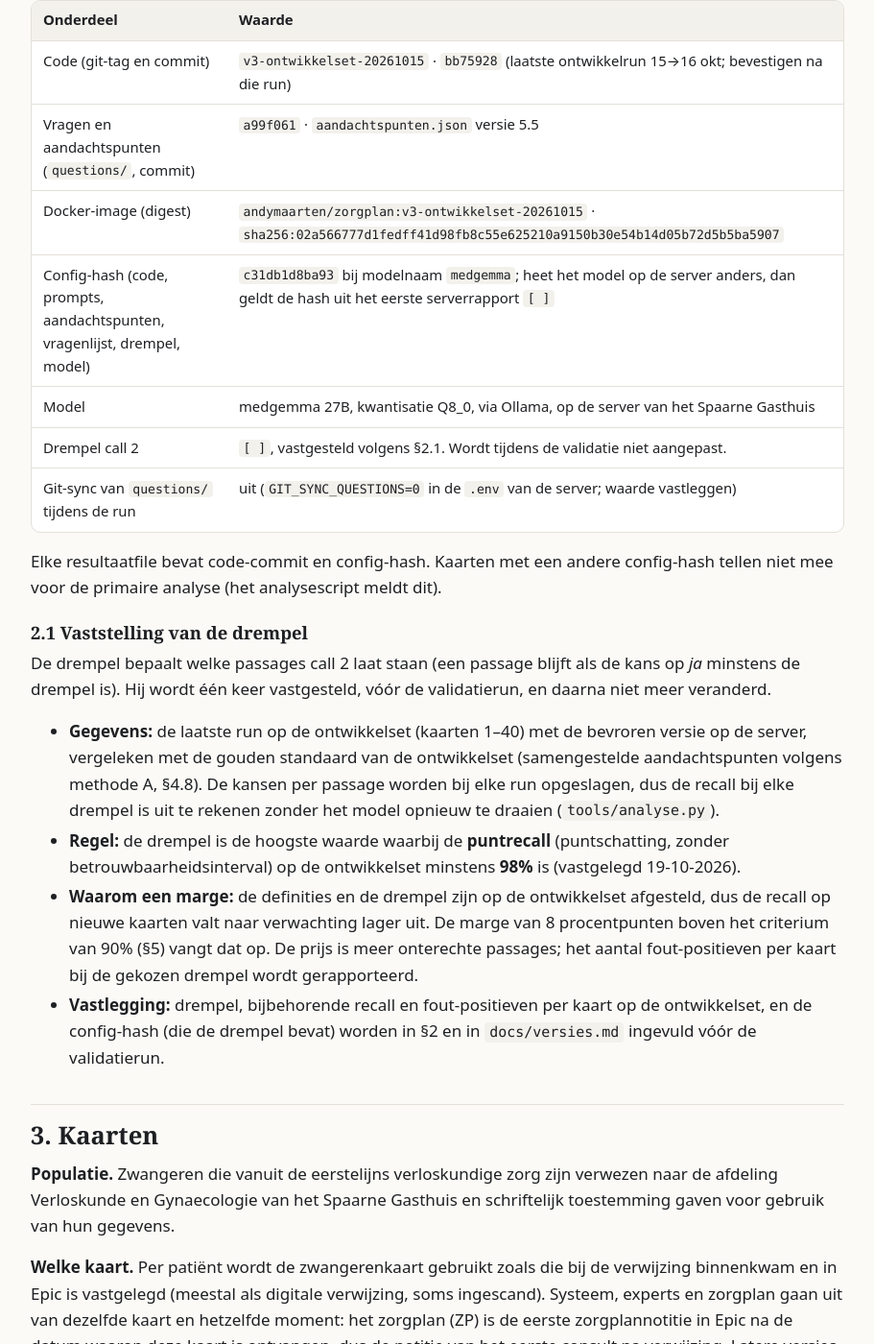
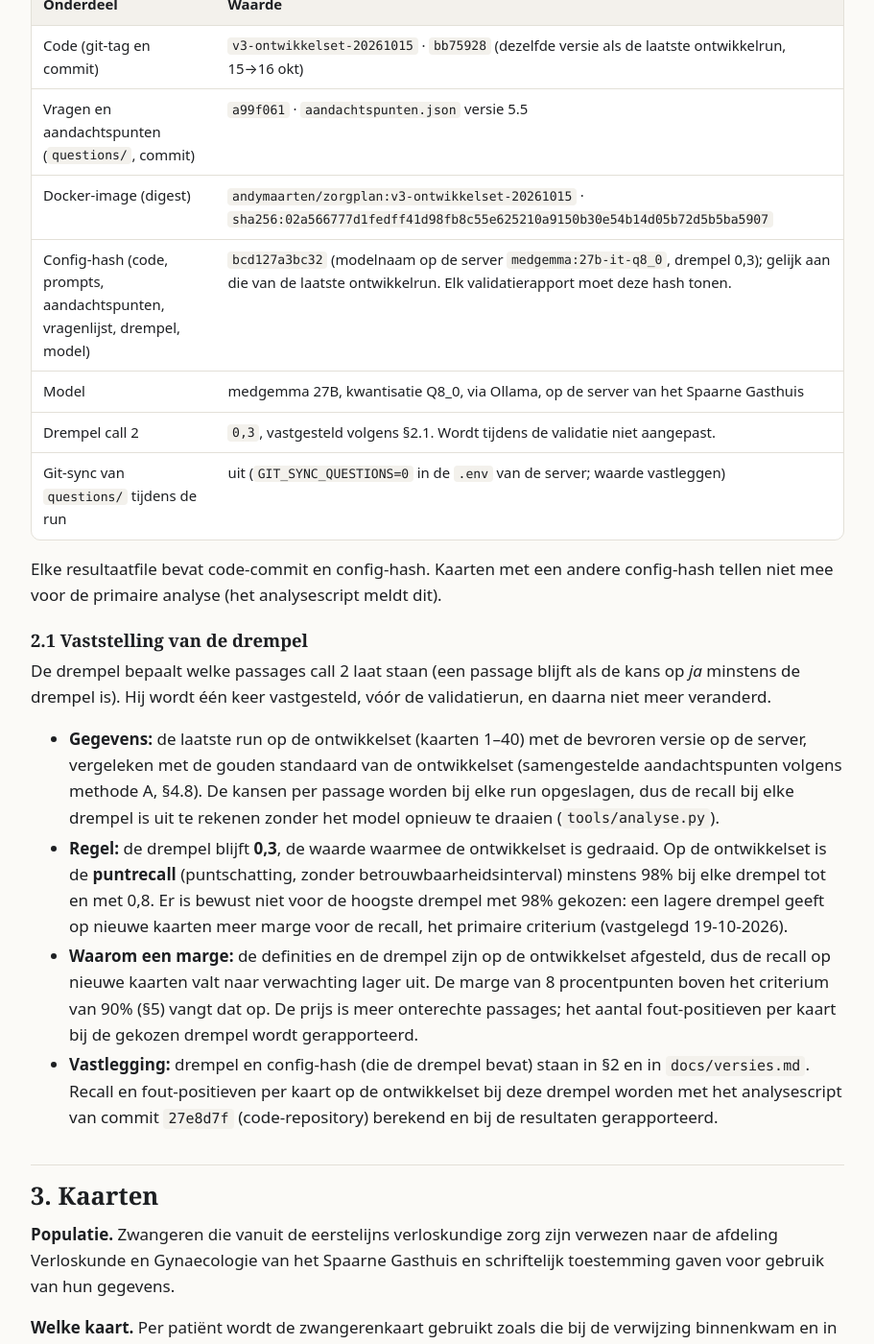
Before and after one commit to Andymaarten/ZwangerenkaartAI, a Jekyll site: the page built from docs/validatieprotocol.md, in a window 1280 px wide and 1400 px high, scrolled down 829 px. Shown: the whole window at 96% size, without its empty margins (184-1095 px from the left). Built offline with Jekyll 4.4.1, drawn with Linux system fonts in a browser that asks for light colours; some of the changed text lies outside the part shown.

Commit message:
19-10-2026: validatieprotocol vastgesteld (drempel 0,3, config-hash bcd127a3bc32) vóór de validatierun

```diff
--- a/docs/validatieprotocol.md
+++ b/docs/validatieprotocol.md
@@ -4,10 +4,8 @@ title: Validatieprotocol
 
 # Validatieprotocol ZwangerenkaartAI
 
-**Status: CONCEPT.** Dit protocol wordt vóór de validatierun gecommit. De commit-datum en -hash in deze repository gelden
-als preregistratie. Afwijkingen na die commit staan met datum en reden in §12.
-
-Velden tussen `[ ]` worden ingevuld vóór de commit.
+**Status: VASTGESTELD op 19-10-2026**, vóór de validatierun. De commit-datum en -hash van deze versie (GitHub-release
+`validatieprotocol-2026-10-19`) gelden als preregistratie. Afwijkingen daarna staan met datum en reden in §12.
 
 ---
 
@@ -32,12 +30,12 @@ De versie wordt bevroren vóór de run en verandert daarna niet.
 
 | Onderdeel | Waarde |
 |---|---|
-| Code (git-tag en commit) | `v3-ontwikkelset-20261015` · `bb75928` (laatste ontwikkelrun 15→16 okt; bevestigen na die run) |
+| Code (git-tag en commit) | `v3-ontwikkelset-20261015` · `bb75928` (dezelfde versie als de laatste ontwikkelrun, 15→16 okt) |
 | Vragen en aandachtspunten (`questions/`, commit) | `a99f061` · `aandachtspunten.json` versie 5.5 |
 | Docker-image (digest) | `andymaarten/zorgplan:v3-ontwikkelset-20261015` · `sha256:02a566777d1fedff41d98fb8c55e625210a9150b30e54b14d05b72d5b5ba5907` |
-| Config-hash (code, prompts, aandachtspunten, vragenlijst, drempel, model) | `c31db1d8ba93` bij modelnaam `medgemma`; heet het model op de server anders, dan geldt de hash uit het eerste serverrapport `[ ]` |
+| Config-hash (code, prompts, aandachtspunten, vragenlijst, drempel, model) | `bcd127a3bc32` (modelnaam op de server `medgemma:27b-it-q8_0`, drempel 0,3); gelijk aan die van de laatste ontwikkelrun. Elk validatierapport moet deze hash tonen. |
 | Model | medgemma 27B, kwantisatie Q8_0, via Ollama, op de server van het Spaarne Gasthuis |
-| Drempel call 2 | `[ ]`, vastgesteld volgens §2.1. Wordt tijdens de validatie niet aangepast. |
+| Drempel call 2 | `0,3`, vastgesteld volgens §2.1. Wordt tijdens de validatie niet aangepast. |
 | Git-sync van `questions/` tijdens de run | uit (`GIT_SYNC_QUESTIONS=0` in de `.env` van de server; waarde vastleggen) |
 
 Elke resultaatfile bevat code-commit en config-hash. Kaarten met een andere config-hash tellen niet mee voor de primaire
@@ -52,12 +50,16 @@ Hij wordt één keer vastgesteld, vóór de validatierun, en daarna niet meer ve
   gouden standaard van de ontwikkelset (samengestelde aandachtspunten volgens methode A, §4.8). De kansen per passage
   worden bij elke run opgeslagen, dus de recall bij elke drempel is uit te rekenen zonder het model opnieuw te draaien
   (`tools/analyse.py`).
-- **Regel:** de drempel is de hoogste waarde waarbij de **puntrecall** (puntschatting, zonder betrouwbaarheidsinterval) op de ontwikkelset minstens **98%** is (vastgelegd 19-10-2026).
+- **Regel:** de drempel blijft **0,3**, de waarde waarmee de ontwikkelset is gedraaid. Op de ontwikkelset is de
+  **puntrecall** (puntschatting, zonder betrouwbaarheidsinterval) minstens 98% bij elke drempel tot en met 0,8. Er is
+  bewust niet voor de hoogste drempel met 98% gekozen: een lagere drempel geeft op nieuwe kaarten meer marge voor de
+  recall, het primaire criterium (vastgelegd 19-10-2026).
 - **Waarom een marge:** de definities en de drempel zijn op de ontwikkelset afgesteld, dus de recall op nieuwe kaarten
   valt naar verwachting lager uit. De marge van 8 procentpunten boven het criterium van 90% (§5) vangt dat op. De prijs is meer onterechte
   passages; het aantal fout-positieven per kaart bij de gekozen drempel wordt gerapporteerd.
-- **Vastlegging:** drempel, bijbehorende recall en fout-positieven per kaart op de ontwikkelset, en de config-hash
-  (die de drempel bevat) worden in §2 en in `docs/versies.md` ingevuld vóór de validatierun.
+- **Vastlegging:** drempel en config-hash (die de drempel bevat) staan in §2 en in `docs/versies.md`. Recall en
+  fout-positieven per kaart op de ontwikkelset bij deze drempel worden met het analysescript van commit `27e8d7f`
+  (code-repository) berekend en bij de resultaten gerapporteerd.
 
 ## 3. Kaarten
 
```
Also changed, not shown: docs/versies.md (+2 -2 lines), 1 other file.
